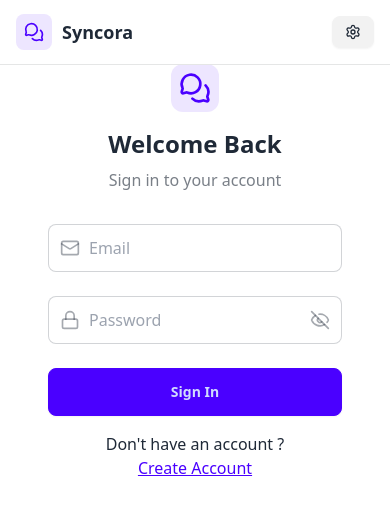
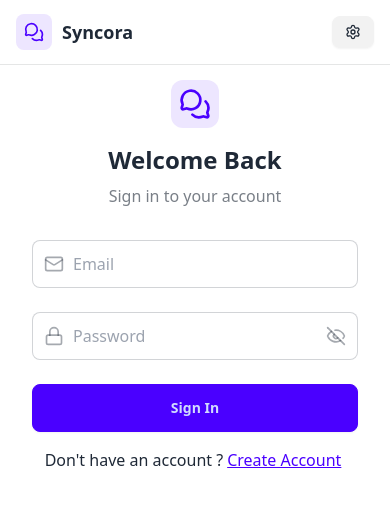
Before and after one commit to aayushvyas025/Syncora, a React (Vite) app in the folder client/: page /auth in a window 390 px wide. Shown: the top 512 px of the page. Built offline with nearby package versions, Linux system fonts and the light colour scheme; no server answers.

Commit message:
Auth Page Completed

```diff
--- a/client/src/pages/Auth/Auth.jsx
+++ b/client/src/pages/Auth/Auth.jsx
@@ -9,9 +9,9 @@ function Auth() {
   const [formType, setFormType] = useState("login");
   return (
     <Suspense>
-      <Layout style="min-h-screen grid grid-cols-1 lg:grid-cols-2">
-        <div className="flex flex-col justify-c items-center p-6">
-          <div className="flex flex-col w-full max-w-md justify-center items-center p-6 sm:p-12">
+      <Layout style="min-h-screen grid grid-cols-1 lg:grid-cols-2 pt-4">
+        <div className="flex flex-col justify-c items-center px-4 py-8 sm:p-6">
+          <div className="flex flex-col w-full max-w-md justify-center items-center p-4 sm:p-8">
             <AuthHeader type={formType} />
             <AuthForm formType={formType} />
             <FormSwitcher
```
